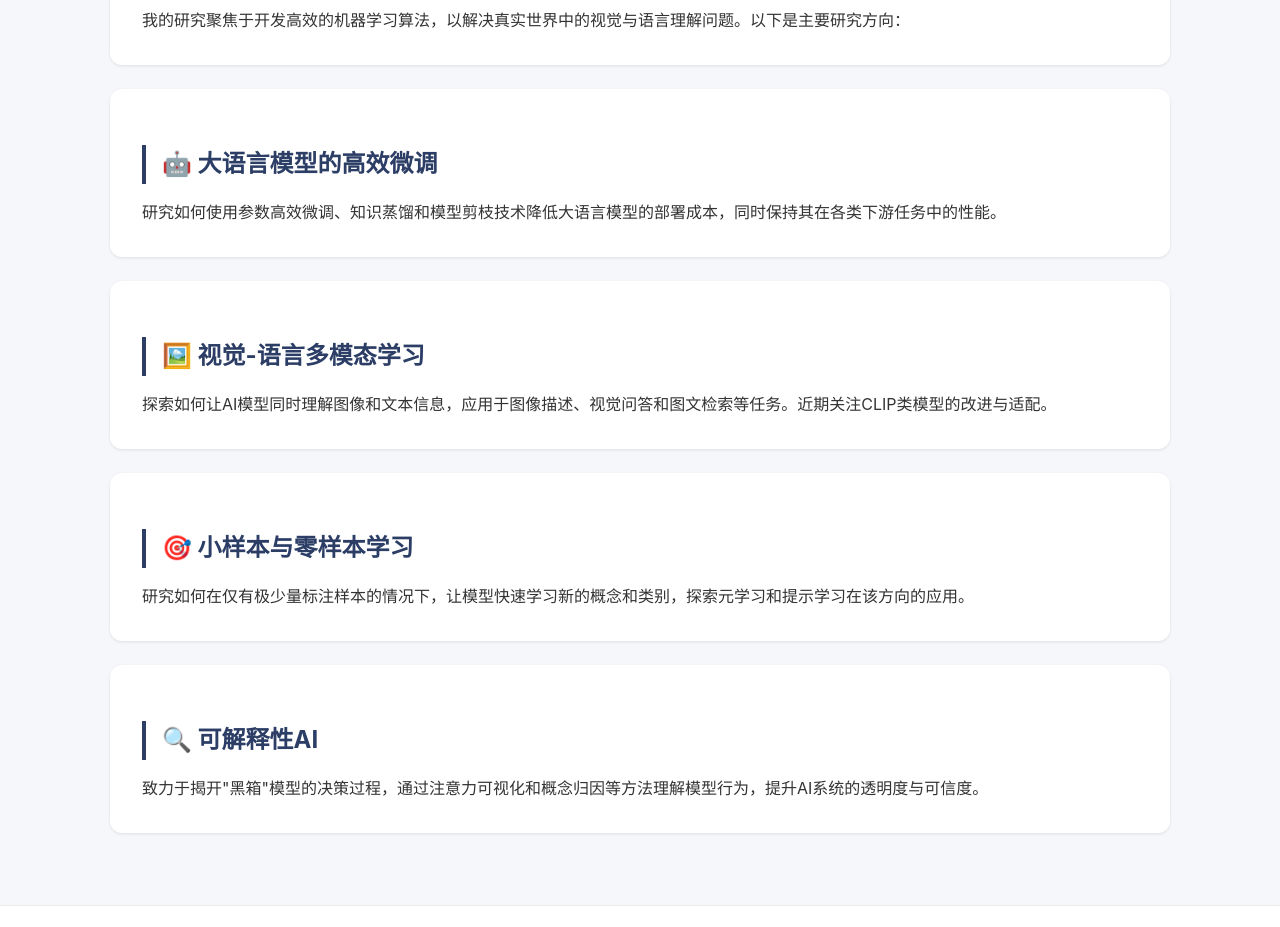
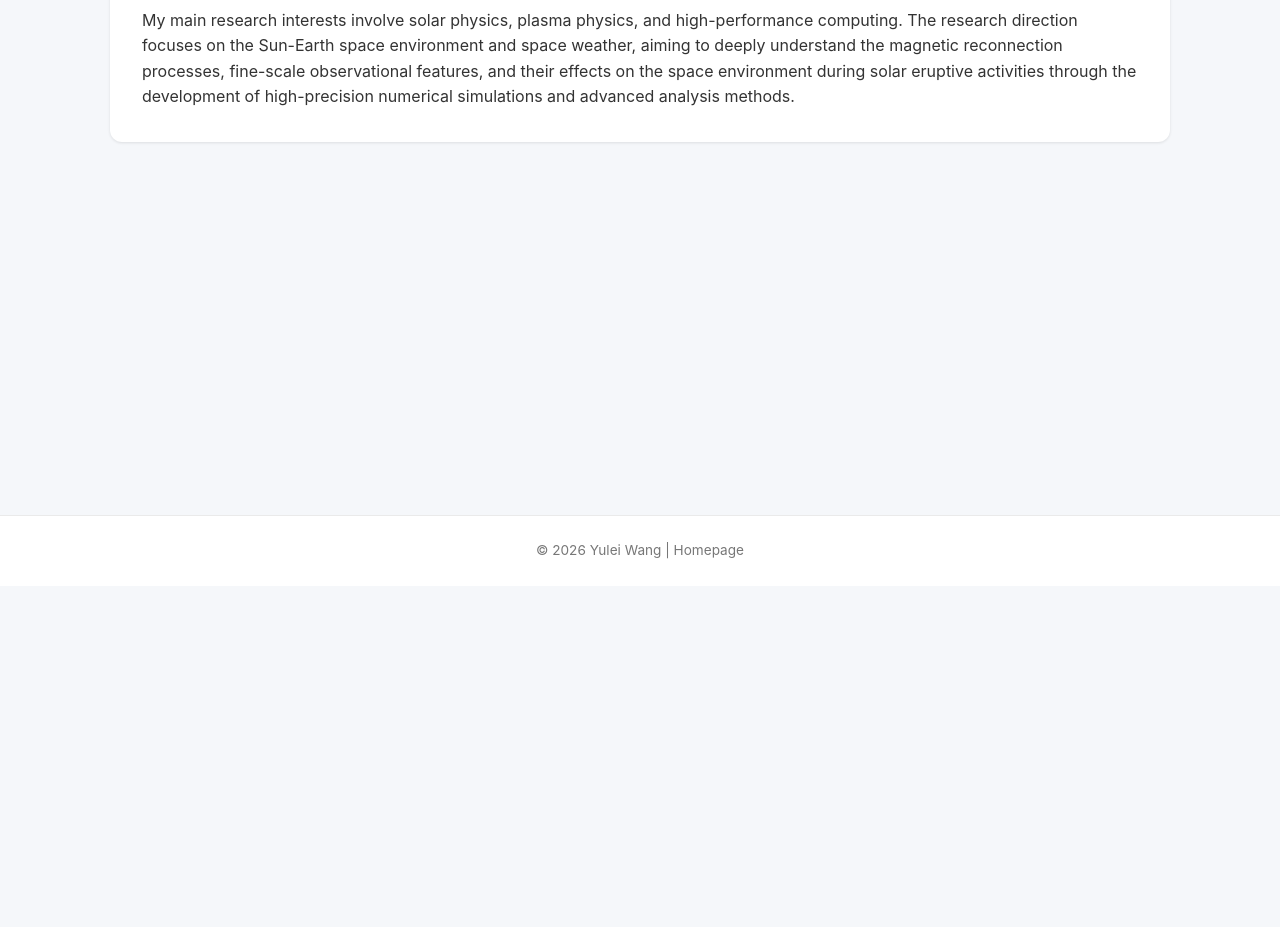
Before and after one commit to RainthunderWYL/RainthunderWYL.github.io, a plain HTML site: page research.html in a window 1280 px wide. Shown: the part 215-1142 px from the top of the page. After the commit the page ends 801 px from the top, so only its background shows below. Drawn offline with Linux system fonts and the light colour scheme.

Commit message:
Update research.html

```diff
--- a/research.html
+++ b/research.html
@@ -3,13 +3,13 @@
 <head>
     <meta charset="UTF-8">
     <meta name="viewport" content="width=device-width, initial-scale=1.0">
-    <title>Research - 张三</title>
+    <title>Research - Yulei Wang</title>
     <link rel="stylesheet" href="style.css">
 </head>
 <body>
     <header>
         <nav>
-            <div class="logo"><a href="index.html">Your Name</a></div>
+            <div class="logo"><a href="index.html">Yulei Wang</a></div>
             <ul class="nav-links">
                 <li><a href="index.html">Home</a></li>
                 <li><a href="cv.html">CV</a></li>
@@ -24,33 +24,16 @@
         <div class="container">
             <div class="card">
                 <h1>Research Interests</h1>
-                <p>我的研究聚焦于开发高效的机器学习算法，以解决真实世界中的视觉与语言理解问题。以下是主要研究方向：</p>
-            </div>
-
-            <div class="card">
-                <h2>🤖 大语言模型的高效微调</h2>
-                <p>研究如何使用参数高效微调、知识蒸馏和模型剪枝技术降低大语言模型的部署成本，同时保持其在各类下游任务中的性能。</p>
-            </div>
-
-            <div class="card">
-                <h2>🖼️ 视觉-语言多模态学习</h2>
-                <p>探索如何让AI模型同时理解图像和文本信息，应用于图像描述、视觉问答和图文检索等任务。近期关注CLIP类模型的改进与适配。</p>
-            </div>
-
-            <div class="card">
-                <h2>🎯 小样本与零样本学习</h2>
-                <p>研究如何在仅有极少量标注样本的情况下，让模型快速学习新的概念和类别，探索元学习和提示学习在该方向的应用。</p>
-            </div>
-
-            <div class="card">
-                <h2>🔍 可解释性AI</h2>
-                <p>致力于揭开"黑箱"模型的决策过程，通过注意力可视化和概念归因等方法理解模型行为，提升AI系统的透明度与可信度。</p>
+                <p>My main research interests involve solar physics, plasma physics, and high-performance computing.
+                    The research direction focuses on the Sun-Earth space environment and space weather, aiming to deeply understand the magnetic reconnection processes,
+                    fine-scale observational features, and their effects on the space environment during solar eruptive activities through the
+                    development of high-precision numerical simulations and advanced analysis methods.</p>
             </div>
         </div>
     </main>
 
     <footer>
-        <p>© 2025 张三 | 个人学术主页</p>
+        <p>© 2026 Yulei Wang | Homepage</p>
     </footer>
 </body>
 </html>
```
